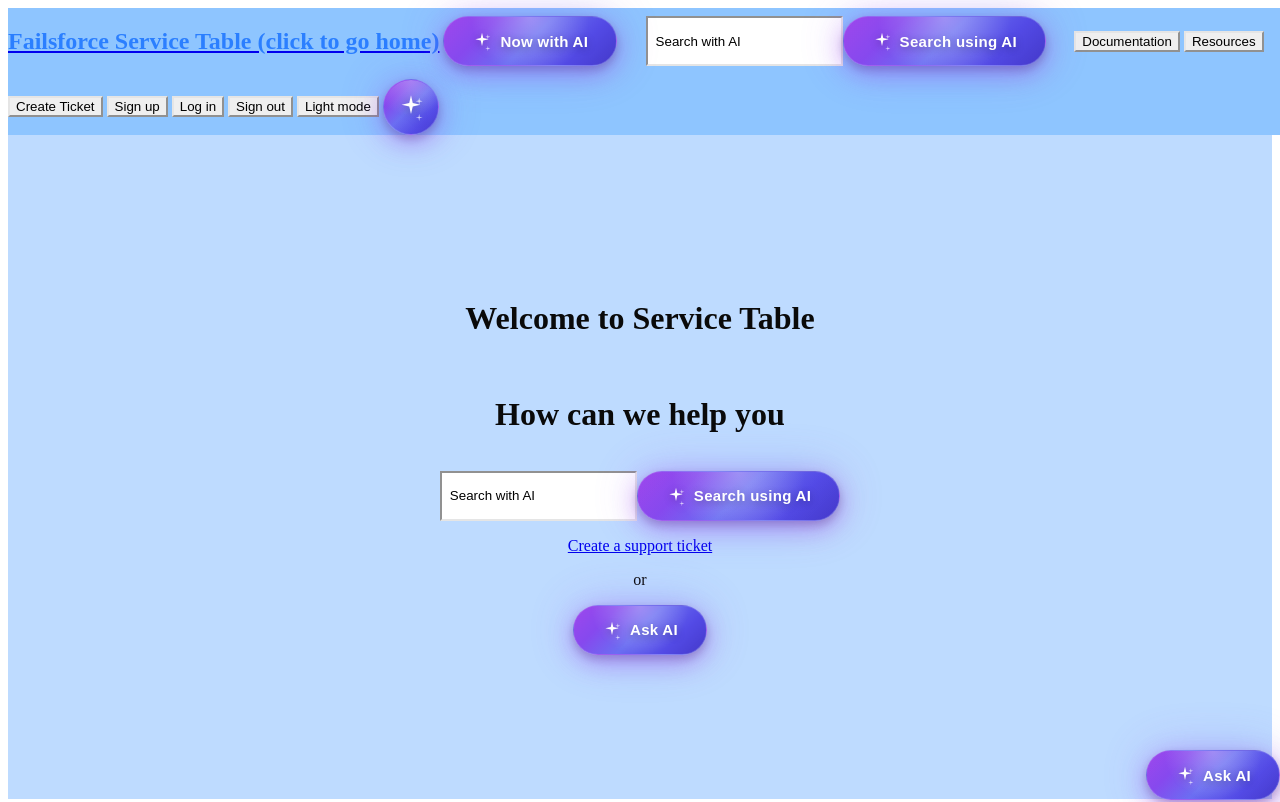
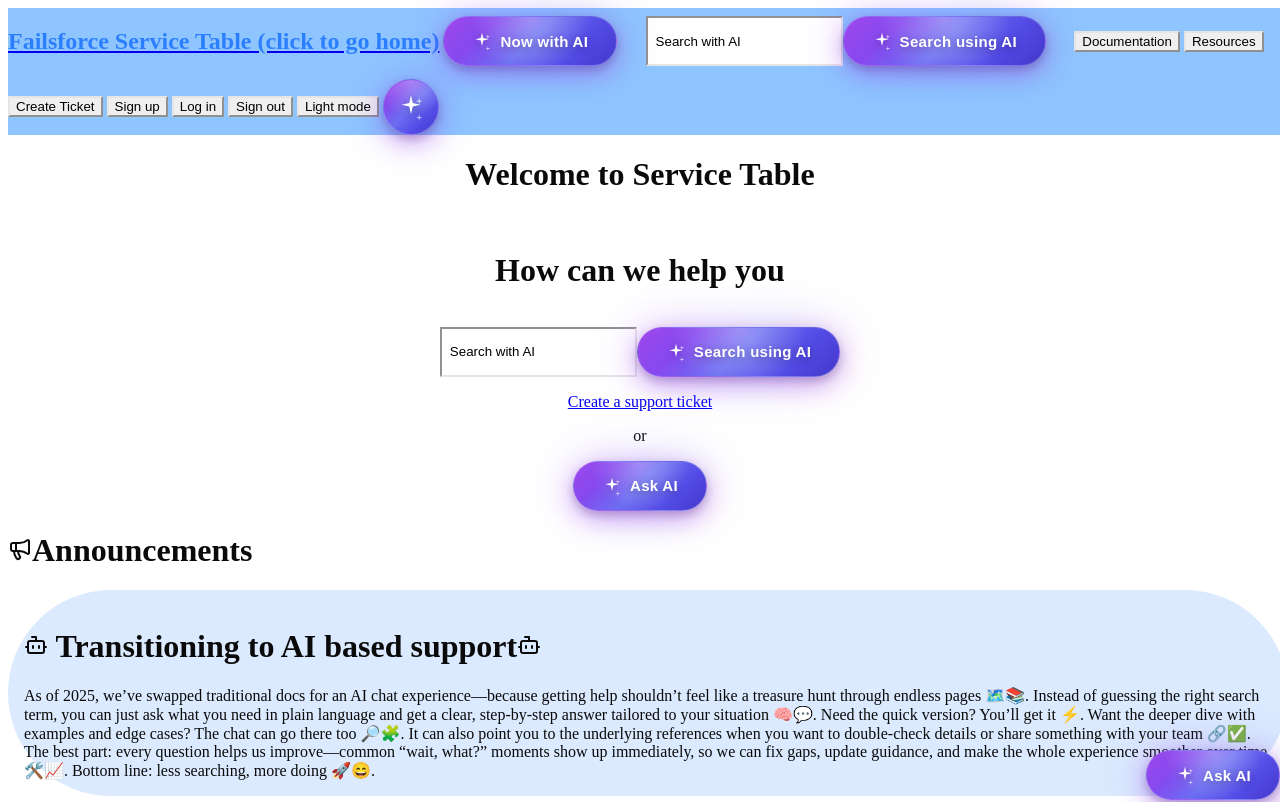
Before and after one commit to ingoau/service-table, a Next.js app: page / in a window 1280 px wide. Shown: the top 802 px of the page. Built offline with nearby package versions, Linux system fonts and the light colour scheme.

Commit message:
break zindexing again

```diff
--- a/app/page.tsx
+++ b/app/page.tsx
@@ -7,7 +7,7 @@ import { Bot, Megaphone, Moon } from "lucide-react";
 export default function Home() {
   return (
     <>
-      <div className="w-full bg-blue-200 p-36 flex flex-col gap-4 items-center">
+      <div className="w-full flex flex-col gap-4 items-center relative z-10">
         <h1>Welcome to Service Table</h1>
         <h1>How can we help you</h1>
         <SearchBox />
```
